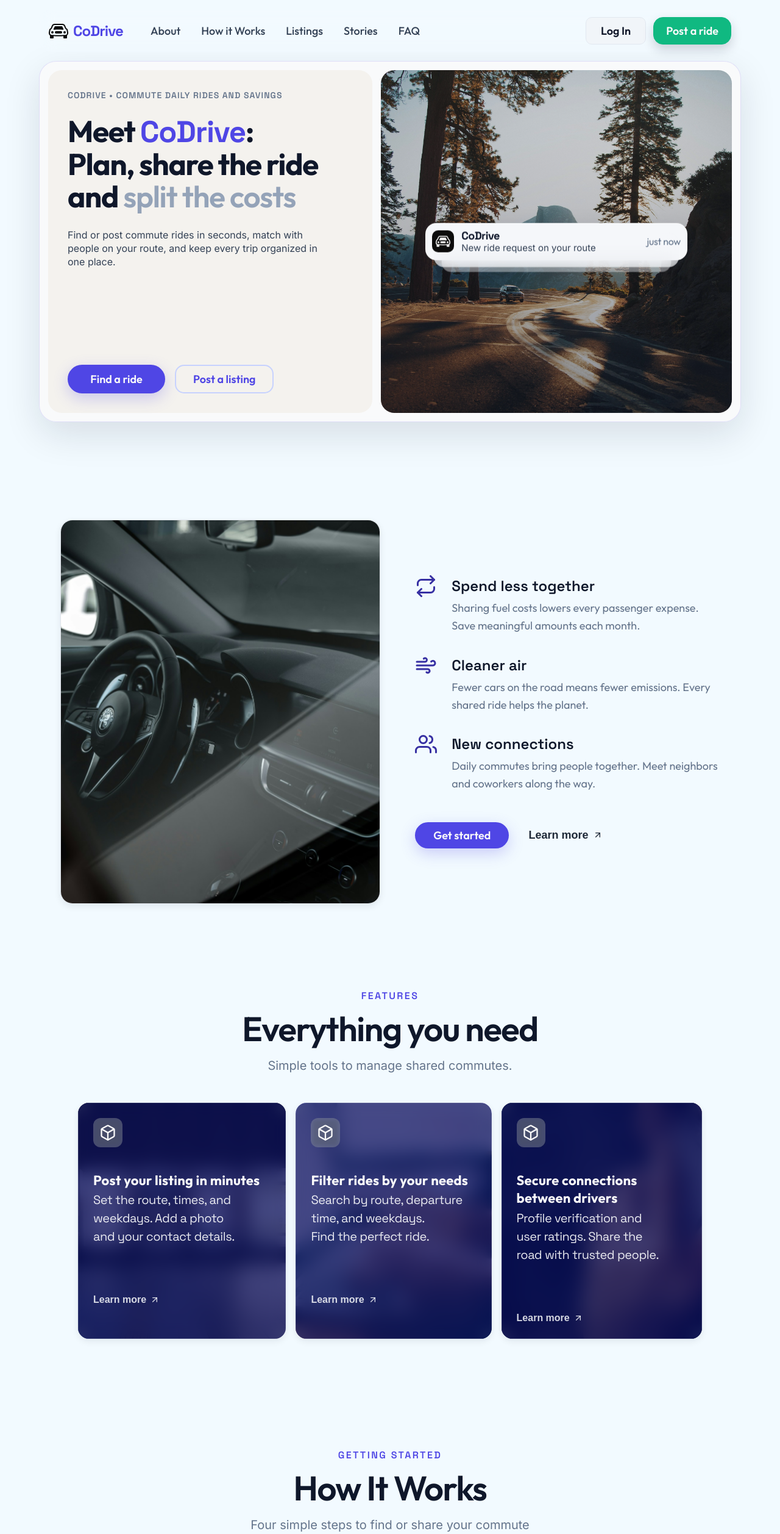
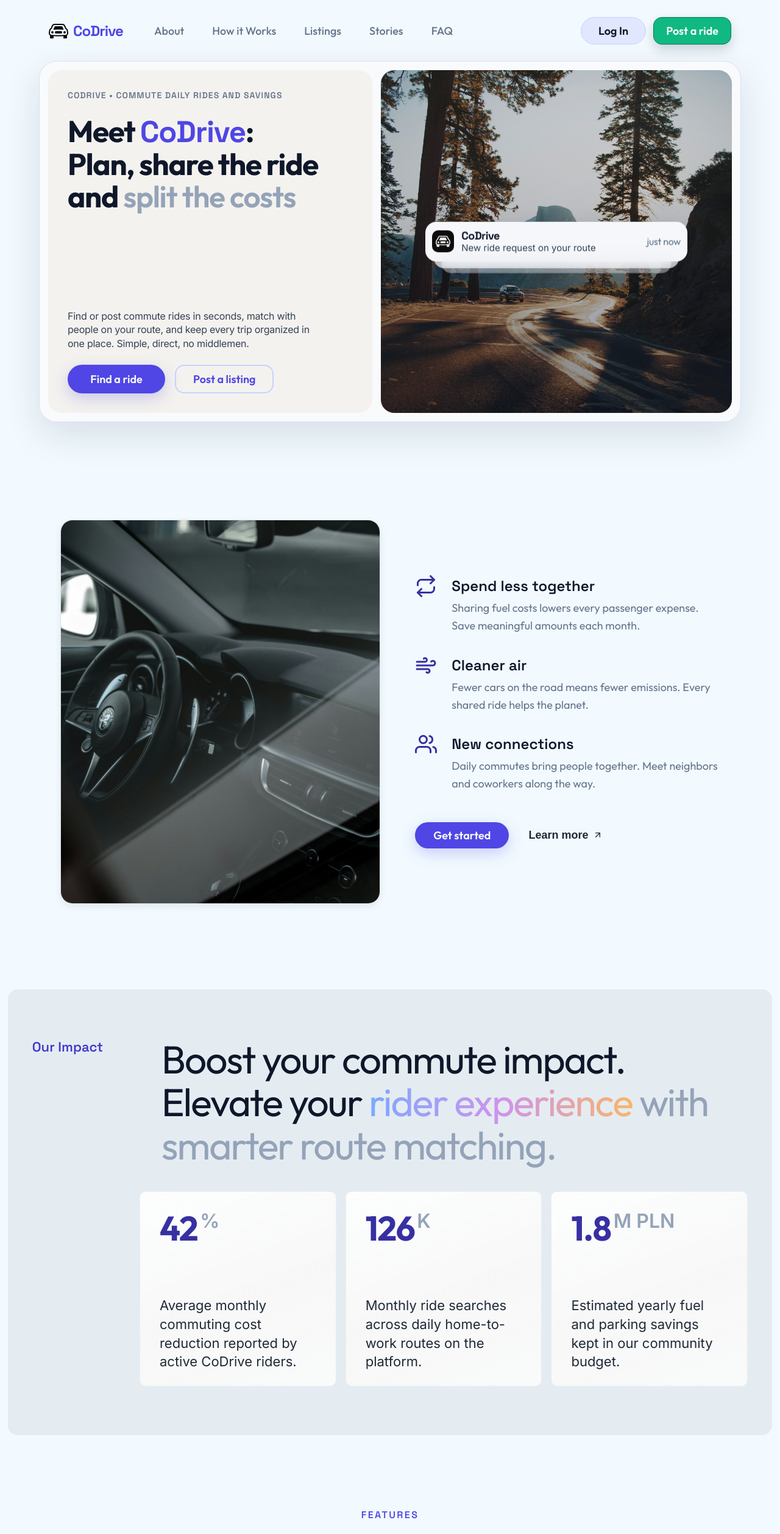
Before and after one commit to inspirer10/CoDrive, a Next.js app: page / in a window 1280 px wide. Shown: the top 2515 px of the page at 61% size. Built offline with nearby package versions, Linux system fonts and the light colour scheme.

Commit message:
Create OurImpact section with cards filled with data of company

```diff
--- a/app/Components/Header/Header.tsx
+++ b/app/Components/Header/Header.tsx
@@ -22,7 +22,7 @@ function Header() {
                         <p className='header__lead'>
                             Find or post commute rides in seconds, match with
                             people on your route, and keep every trip organized
-                            in one place.
+                            in one place. Simple, direct, no middlemen.
                         </p>
 
                         <div className='header__actions'>
--- a/app/Components/Header/header.scss
+++ b/app/Components/Header/header.scss
@@ -55,17 +55,18 @@
         font-weight: 600;
     }
     &__lead {
+        margin-top: auto;
         font-size: clamp(1rem, 1.2vw, 1.25rem);
         line-height: 1.4;
         color: var(--gray-700);
         max-width: 42ch;
+        letter-spacing: -0.015em;
     }
     &__actions {
         display: flex;
         align-items: center;
         gap: 1rem;
         flex-wrap: wrap;
-        margin-top: auto;
     }
     .btn {
         font-family: var(--font-heading);
@@ -168,7 +169,7 @@
         left: 50%;
         transform: translate(-50%, -50%);
         width: min(80%, 430px);
-        padding: 0.625rem 0.625rem;
+        padding: 0.75rem 0.625rem;
         border-radius: 18px;
         display: flex;
         align-items: center;
--- a/app/Components/Navbar/navbar.scss
+++ b/app/Components/Navbar/navbar.scss
@@ -2,7 +2,7 @@
     //background: rgba(250, 250, 250, 0.9);
     background-color: rgba(242, 250, 255, 0.4);
     // border: 1px solid var(--border-light);
-    backdrop-filter: blur(12px);
+    backdrop-filter: blur(12.5px);
     border-radius: 20px;
     padding: 0.75rem 1.25%;
     position: fixed;
@@ -62,19 +62,20 @@
     }
     &__link-btn {
         font-family: var(--font-heading);
-        padding: 0.5rem 0.75rem;
-        color: var(--gray-700);
+        padding: 0.375rem 1.125rem;
+        color: var(--gray-500);
         font-size: 18px;
         font-weight: 500;
         border: 1px solid transparent;
-        border-radius: 10px;
+        border-radius: 50px;
         background: transparent;
         cursor: pointer;
         transition: 0.2s ease;
         &:hover {
-            border-color: var(--gray-200);
-            background: var(--gray-100);
             color: var(--text-primary);
+            background-color: var(--gray-200);
+            border-color: var(--gray-300);
+            box-shadow: 0 8px 16px rgba(15, 23, 42, 0.07);
         }
     }
     &__actions {
@@ -88,10 +89,10 @@
         font-size: 1.125rem;
         font-weight: 600;
         color: var(--text-primary);
-        background: var(--gray-100);
-        border: 1px solid var(--gray-200);
-        border-radius: 10px;
-        padding: 0.625rem 1.5rem;
+        background-color: var(--primary-100);
+        border: 1px solid var(--primary-200);
+        border-radius: 144px;
+        padding: 0.625rem 1.75rem;
         cursor: pointer;
         transition: 0.2s ease;
         &:hover {
@@ -105,15 +106,14 @@
         font-weight: 600;
         color: var(--white);
         background: var(--accent);
-        border: 1px solid var(--accent);
-        border-radius: 16px;
+        border: 1px solid var(--accent-hover);
+        border-radius: 14px;
         padding: 0.625rem 1.25rem;
         cursor: pointer;
         transition: 0.2s ease;
         box-shadow: 0 8px 18px rgba(15, 23, 42, 0.18);
         &:hover {
             background: var(--accent-hover);
-            border: 1px solid var(--accent-hover);
             transform: translateY(-2px);
             box-shadow: 0 12px 24px rgba(15, 23, 42, 0.24);
         }
--- /dev/null
+++ b/app/Components/OurImpact/OurImpact.tsx
@@ -0,0 +1,81 @@
+import React from 'react';
+
+import './ourImpact.scss';
+
+const impactCards = [
+    {
+        metric: '42',
+        suffix: '%',
+        description:
+            'Average monthly commuting cost reduction reported by active CoDrive riders.',
+        action: 'Read more',
+    },
+    {
+        metric: '126',
+        suffix: 'K',
+        description:
+            'Monthly ride searches across daily home-to-work routes on the platform.',
+        action: 'Read more',
+    },
+    {
+        metric: '1.8',
+        suffix: 'M PLN',
+        description:
+            'Estimated yearly fuel and parking savings kept in our community budget.',
+        action: 'Read more',
+    },
+];
+
+function OurImpact() {
+    return (
+        <section className='our-impact' id='impact'>
+            <div className='our-impact__shell'>
+                <div className='our-impact__panel'>
+                    <div className='our-impact__top'>
+                        <p className='our-impact__eyebrow'>Our Impact</p>
+                        <h2 className='our-impact__title'>
+                            Boost your commute impact. Elevate your{' '}
+                            <span className='our-impact__gradient'>
+                                rider experience
+                            </span>{' '}
+                            <span>with smarter route matching.</span>
+                        </h2>
+                    </div>
+
+                    <div className='our-impact__cards'>
+                        {impactCards.map(
+                            ({ metric, suffix, description, action }) => (
+                                <article
+                                    key={description}
+                                    className='our-impact__card'
+                                >
+                                    <div className='our-impact__metric-wrap'>
+                                        <span className='our-impact__metric'>
+                                            {metric}
+                                        </span>
+                                        <span className='our-impact__suffix'>
+                                            {suffix}
+                                        </span>
+                                    </div>
+                                    <p className='our-impact__description'>
+                                        {description}
+                                    </p>
+                                    {action ? (
+                                        <button
+                                            type='button'
+                                            className='our-impact__button'
+                                        >
+                                            {action}
+                                        </button>
+                                    ) : null}
+                                </article>
+                            ),
+                        )}
+                    </div>
+                </div>
+            </div>
+        </section>
+    );
+}
+
+export default OurImpact;
--- /dev/null
+++ b/app/Components/OurImpact/ourImpact.scss
@@ -0,0 +1,210 @@
+.our-impact {
+    padding: 5vh 0 10vh;
+    background: var(--background);
+    &__shell {
+        width: 98%;
+        max-width: 1800px;
+        margin: 0 auto;
+        background: rgba(15, 23, 42, 0.06);
+        border-radius: 1rem;
+        padding: 5rem 2.5rem;
+    }
+    &__top {
+        display: flex;
+        align-items: flex-start;
+        gap: 7.5vw;
+    }
+    &__eyebrow {
+        font-family: var(--font-secondary);
+        font-size: 1.375rem;
+        font-weight: 600;
+        color: var(--text-secondary);
+        color: var(--primary-600);
+    }
+    &__title {
+        max-width: 22ch;
+        font-size: 4rem;
+        font-weight: 400;
+        line-height: 1.1;
+        letter-spacing: -0.03em;
+        color: var(--text-primary);
+        span {
+            color: var(--gray-400);
+        }
+    }
+    &__gradient {
+        background: linear-gradient(90deg, #7ca9ff 0%, #cf93ec 50%, #f8b66a 100%);
+        -webkit-background-clip: text;
+        background-clip: text;
+        color: transparent !important;
+    }
+    &__cards {
+        margin-top: 2.5rem;
+        display: flex;
+        align-items: stretch;
+        gap: 1.5%;
+        margin-left: 15%;
+    }
+    &__card {
+        flex: 1 1 0;
+        min-height: 20rem;
+        background: linear-gradient(160deg, rgba(255, 255, 255, 0.9) 0%, rgba(248, 248, 247, 0.92) 55%, rgba(252, 252, 251, 0.88) 100%);
+        border: 1px solid rgba(15, 23, 42, 0.06);
+        box-shadow: inset 0 1px 0 rgba(255, 255, 255, 0.75);
+        border-radius: 10px;
+        padding: 2rem 2rem 1.5rem;
+        display: flex;
+        flex-direction: column;
+        gap: 1.5rem;
+        position: relative;
+        overflow: hidden;
+        transition: .2s ease;
+        &:hover,
+        &:focus-within {
+            border-color: var(--gray-300);
+            .our-impact__metric-wrap {
+                transform: translateX(0.375rem);
+            }
+            .our-impact__metric {
+                color: var(--black);
+            }
+            .our-impact__description {
+                transform: translateY(-3.25rem);
+            }
+            .our-impact__button {
+                opacity: 1;
+                visibility: visible;
+                transform: translateY(0);
+                pointer-events: auto;
+                transition-delay: 0.1s;
+            }
+        }
+    }
+    &__metric-wrap {
+        display: flex;
+        align-items: flex-start;
+        gap: 0.25rem;
+        line-height: 1;
+        transition: .25s ease;
+    }
+    &__metric {
+        font-family: var(--font-heading);
+        font-size: 3.5rem;
+        font-weight: 700;
+        color: var(--primary-hover);
+        letter-spacing: -0.025em;
+        transition: .25s ease;
+    }
+    &__suffix {
+        font-family: var(--font-primary);
+        font-size: 2rem;
+        font-weight: 600;
+        color: var(--gray-400);
+    }
+    &__description {
+        margin-top: auto;
+        font-family: var(--font-primary);
+        font-size: 1.375rem;
+        color: var(--text-secondary);
+        line-height: 1.4;
+        max-width: 22ch;
+        transition: transform 0.35s cubic-bezier(0.22, 1, 0.36, 1);
+    }
+    &__button {
+        position: absolute;
+        left: 2rem;
+        bottom: 1.25rem;
+        border: none;
+        border-radius: 0.75rem;
+        padding: 0.75rem 1rem;
+        background: rgba(15, 23, 42, 0.07);
+        font-family: var(--font-secondary);
+        font-size: 1rem;
+        font-weight: 500;
+        color: var(--text-primary);
+        width: fit-content;
+        cursor: pointer;
+        opacity: 0;
+        visibility: hidden;
+        pointer-events: none;
+        transform: translateY(1.25rem);
+        transition: opacity 0.25s ease, transform 0.35s cubic-bezier(0.22, 1, 0.36, 1), background 0.25s ease, color 0.25s ease, box-shadow 0.25s ease, visibility 0.25s ease;
+        &:hover {
+            transition: .175s ease;
+            background: var(--black);
+            color: var(--white);
+            box-shadow: var(--shadow-sm);
+            transform: translateY(-0.25rem);
+        }
+        &:focus-visible {
+            outline: 2px solid var(--primary);
+            outline-offset: 2px;
+            background: var(--black);
+            color: var(--white);
+        }
+        &:active {
+            will-change: transform, background-color;
+            transform: scale(0.98) !important;
+            background-color: var(--primary-hover);
+            transition: 0.06s ease !important;
+            transition-delay: 0s !important;
+        }
+    }
+}
+
+@media (max-width: 1200px) {
+    .our-impact {
+        &__title {
+            font-size: 3rem;
+            max-width: 48rem;
+        }
+        &__cards {
+            margin-left: 0;
+            flex-wrap: wrap;
+        }
+        &__card {
+            flex: 1 1 calc(50% - 0.5rem);
+        }
+    }
+}
+
+@media (max-width: 768px) {
+    .our-impact {
+        padding: 4vh 0 8vh;
+        &__shell {
+            width: 94%;
+            padding: 1.5rem;
+        }
+        &__panel {
+            padding: 1.5rem;
+            gap: 2rem;
+        }
+        &__top {
+            flex-direction: column;
+            gap: 1rem;
+        }
+        &__eyebrow {
+            width: auto;
+            font-size: 1rem;
+        }
+        &__title {
+            font-size: 2.25rem;
+        }
+        &__cards {
+            flex-direction: column;
+        }
+        &__card {
+            min-height: 14rem;
+            padding: 1.5rem;
+        }
+        &__metric {
+            font-size: 3rem;
+        }
+        &__suffix {
+            font-size: 1.5rem;
+        }
+        &__description {
+            font-size: 1.25rem;
+        }
+    }
+}
--- a/app/page.tsx
+++ b/app/page.tsx
@@ -6,6 +6,7 @@ import Header from './Components/Header/Header';
 import Highlights from './Components/Highlights/Highlights';
 import HowItWorks from './Components/HowItWorks/HowItWorks';
 import Navbar from './Components/Navbar/Navbar';
+import OurImpact from './Components/OurImpact/OurImpact';
 import Stories from './Components/Stories/Stories';
 import Testimonials from './Components/Testimonials/Testimonials';
 import WhyUs from './Components/WhyUs/WhyUs';
@@ -16,6 +17,7 @@ export default function Home() {
             <Navbar />
             <Header />
             <Highlights />
+            <OurImpact />
             <WhyUs />
             <HowItWorks />
             <AvailableRides />
```
